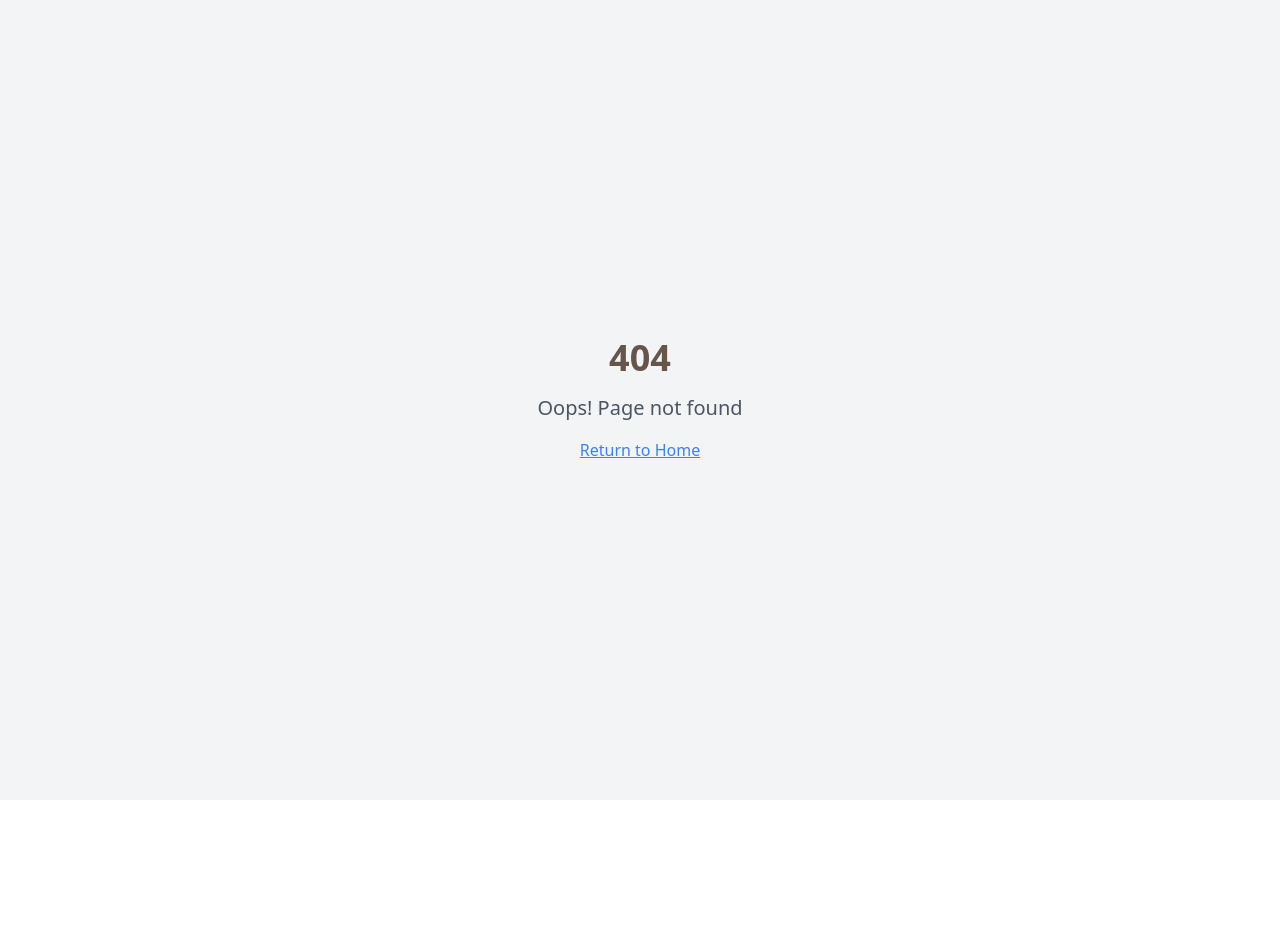
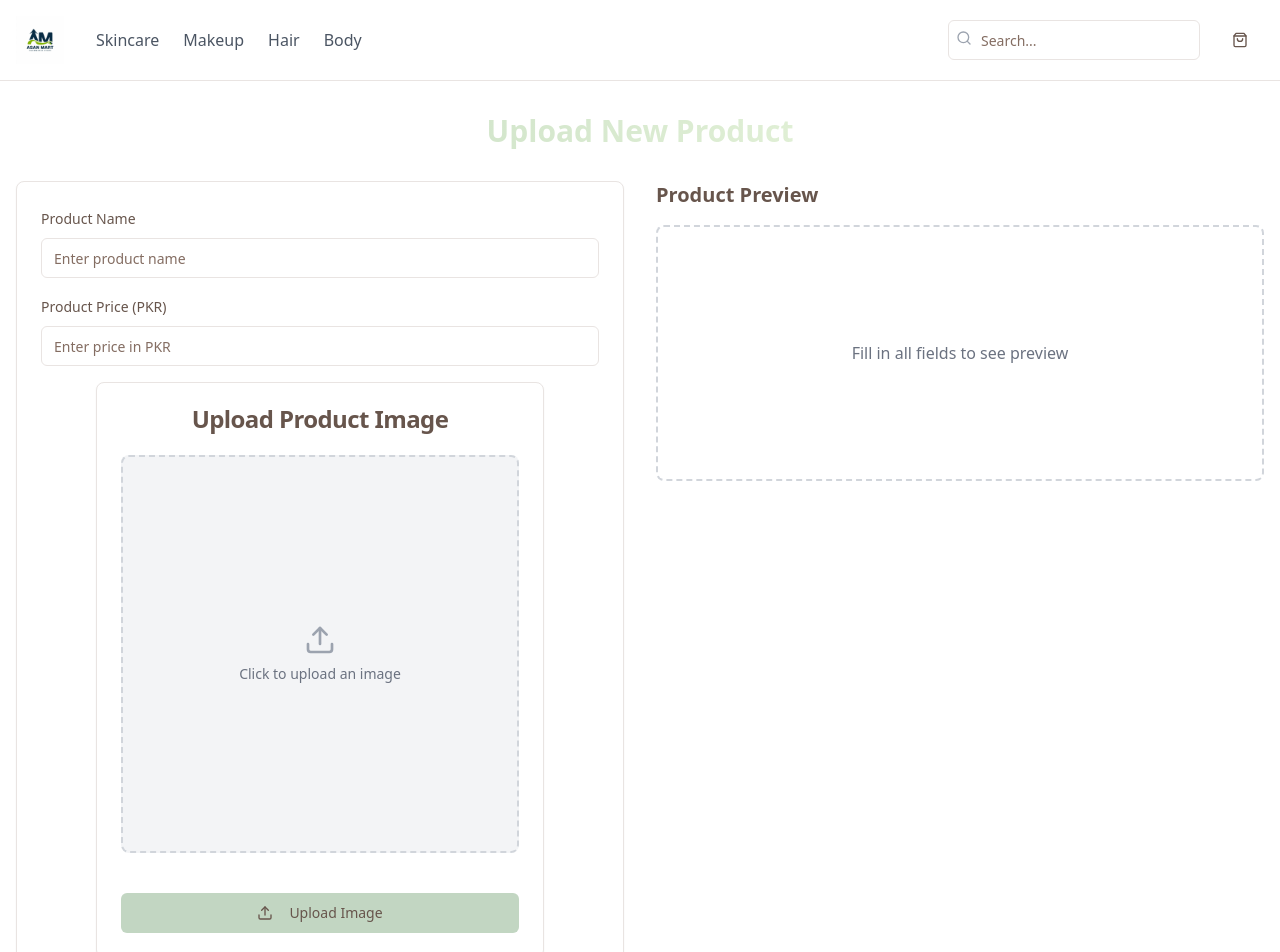
Before and after one commit to saaddi1/asanbeauty.store, a React (Vite) app: page /upload in a window 1280 px wide. Before the commit this address had no page. Shown: the top 952 px of the page. Before the commit the page ends 800 px from the top, so only its background shows below. Built offline with nearby package versions, Linux system fonts and the light colour scheme.

Commit message:
Fix: Image upload and purchase issues
Addresses the user's inability to upload images or make purchases, likely due to a bug or missing feature.

```diff
--- a/src/App.tsx
+++ b/src/App.tsx
@@ -1,3 +1,4 @@
+
 import { Toaster } from "@/components/ui/toaster";
 import { Toaster as Sonner } from "@/components/ui/sonner";
 import { TooltipProvider } from "@/components/ui/tooltip";
@@ -5,6 +6,7 @@ import { QueryClient, QueryClientProvider } from "@tanstack/react-query";
 import { BrowserRouter, Routes, Route } from "react-router-dom";
 import Index from "./pages/Index";
 import NotFound from "./pages/NotFound";
+import UploadProducts from "./pages/UploadProducts";
 
 const queryClient = new QueryClient();
 
@@ -16,6 +18,7 @@ const App = () => (
       <BrowserRouter>
         <Routes>
           <Route path="/" element={<Index />} />
+          <Route path="/upload" element={<UploadProducts />} />
           <Route path="*" element={<NotFound />} />
         </Routes>
       </BrowserRouter>
--- /dev/null
+++ b/src/components/ImageUploader.tsx
@@ -0,0 +1,106 @@
+
+import { useState } from "react";
+import { Button } from "./ui/button";
+import { Upload } from "lucide-react";
+import { toast } from "./ui/use-toast";
+import { Card, CardHeader, CardTitle, CardContent, CardFooter } from "./ui/card";
+
+export const ImageUploader = ({ onImageUploaded }: { onImageUploaded?: (imageUrl: string) => void }) => {
+  const [isUploading, setIsUploading] = useState(false);
+  const [previewUrl, setPreviewUrl] = useState<string | null>(null);
+
+  const handleFileChange = (event: React.ChangeEvent<HTMLInputElement>) => {
+    const file = event.target.files?.[0];
+    if (!file) return;
+
+    // Validate file type
+    if (!file.type.startsWith("image/")) {
+      toast({
+        title: "Invalid file type",
+        description: "Please upload an image file (JPG, PNG, etc.)",
+        variant: "destructive",
+      });
+      return;
+    }
+
+    // Validate file size (max 5MB)
+    if (file.size > 5 * 1024 * 1024) {
+      toast({
+        title: "File too large",
+        description: "Please upload an image smaller than 5MB",
+        variant: "destructive",
+      });
+      return;
+    }
+
+    setIsUploading(true);
+
+    // Create local preview URL
+    const reader = new FileReader();
+    reader.onloadend = () => {
+      setPreviewUrl(reader.result as string);
+      setIsUploading(false);
+
+      // In a real application, you would upload the file to a server here
+      // For now, we'll just use the local preview URL
+      if (onImageUploaded) {
+        onImageUploaded(reader.result as string);
+      }
+
+      toast({
+        title: "Image uploaded",
+        description: "Your image has been uploaded successfully",
+      });
+    };
+
+    reader.readAsDataURL(file);
+  };
+
+  return (
+    <Card className="w-full max-w-md mx-auto">
+      <CardHeader>
+        <CardTitle className="text-center">Upload Product Image</CardTitle>
+      </CardHeader>
+      <CardContent>
+        {previewUrl ? (
+          <div className="aspect-square overflow-hidden rounded-lg bg-gray-100 mb-4">
+            <img
+              src={previewUrl}
+              alt="Preview"
+              className="h-full w-full object-cover object-center"
+            />
+          </div>
+        ) : (
+          <div className="aspect-square flex items-center justify-center rounded-lg bg-gray-100 mb-4 border-2 border-dashed border-gray-300">
+            <div className="text-center p-4">
+              <Upload className="h-8 w-8 mx-auto text-gray-400" />
+              <p className="mt-2 text-sm text-gray-500">Click to upload an image</p>
+            </div>
+          </div>
+        )}
+      </CardContent>
+      <CardFooter className="flex justify-center">
+        <label className="w-full">
+          <input
+            type="file"
+            accept="image/*"
+            className="hidden"
+            onChange={handleFileChange}
+            disabled={isUploading}
+          />
+          <Button
+            variant="default"
+            className="w-full"
+            disabled={isUploading}
+            asChild
+          >
+            <span>
+              <Upload className="mr-2 h-4 w-4" />
+              {isUploading ? "Uploading..." : "Upload Image"}
+            </span>
+          </Button>
+        </label>
+      </CardFooter>
+    </Card>
+  );
+};
--- /dev/null
+++ b/src/pages/UploadProducts.tsx
@@ -0,0 +1,110 @@
+
+import { useState } from "react";
+import { Header } from "@/components/Header";
+import { Footer } from "@/components/Footer";
+import { ImageUploader } from "@/components/ImageUploader";
+import { ProductCard } from "@/components/ProductCard";
+import { Button } from "@/components/ui/button";
+import { Card, CardContent } from "@/components/ui/card";
+import { Input } from "@/components/ui/input";
+import { Label } from "@/components/ui/label";
+import { toast } from "@/components/ui/use-toast";
+
+const UploadProducts = () => {
+  const [productName, setProductName] = useState("");
+  const [productPrice, setProductPrice] = useState("");
+  const [productImage, setProductImage] = useState("");
+  const [previewVisible, setPreviewVisible] = useState(false);
+
+  const handleImageUploaded = (imageUrl: string) => {
+    setProductImage(imageUrl);
+  };
+
+  const handleCreateProduct = (e: React.FormEvent) => {
+    e.preventDefault();
+
+    if (!productName || !productPrice || !productImage) {
+      toast({
+        title: "Missing information",
+        description: "Please fill in all fields and upload an image",
+        variant: "destructive",
+      });
+      return;
+    }
+
+    // In a real application, you would save the product to a database here
+    toast({
+      title: "Product created",
+      description: "Your product has been created successfully",
+    });
+
+    setPreviewVisible(true);
+  };
+
+  return (
+    <div className="min-h-screen flex flex-col">
+      <Header />
+
+      <main className="flex-1 py-8">
+        <div className="container mx-auto px-4">
+          <h1 className="text-2xl md:text-3xl font-bold text-center mb-8 bg-clip-text text-transparent bg-gradient-to-r from-[#C1D9BF] to-[#F2FCE2]">
+            Upload New Product
+          </h1>
+
+          <div className="grid grid-cols-1 md:grid-cols-2 gap-8">
+            <Card>
+              <CardContent className="pt-6">
+                <form onSubmit={handleCreateProduct} className="space-y-4">
+                  <div className="space-y-2">
+                    <Label htmlFor="name">Product Name</Label>
+                    <Input
+                      id="name"
+                      value={productName}
+                      onChange={(e) => setProductName(e.target.value)}
+                      placeholder="Enter product name"
+                    />
+                  </div>
+
+                  <div className="space-y-2">
+                    <Label htmlFor="price">Product Price (PKR)</Label>
+                    <Input
+                      id="price"
+                      value={productPrice}
+                      onChange={(e) => setProductPrice(e.target.value)}
+                      placeholder="Enter price in PKR"
+                    />
+                  </div>
+
+                  <ImageUploader onImageUploaded={handleImageUploaded} />
+
+                  <Button type="submit" className="w-full">
+                    Create Product
+                  </Button>
+                </form>
+              </CardContent>
+            </Card>
+
+            <div>
+              <h2 className="text-xl font-semibold mb-4">Product Preview</h2>
+              {previewVisible ? (
+                <ProductCard
+                  name={productName}
+                  price={`${productPrice} PKR`}
+                  image={productImage}
+                />
+              ) : (
+                <div className="flex items-center justify-center h-64 border-2 border-dashed border-gray-300 rounded-lg">
+                  <p className="text-gray-500">Fill in all fields to see preview</p>
+                </div>
+              )}
+            </div>
+          </div>
+        </div>
+      </main>
+
+      <Footer />
+    </div>
+  );
+};
+
+export default UploadProducts;
```
